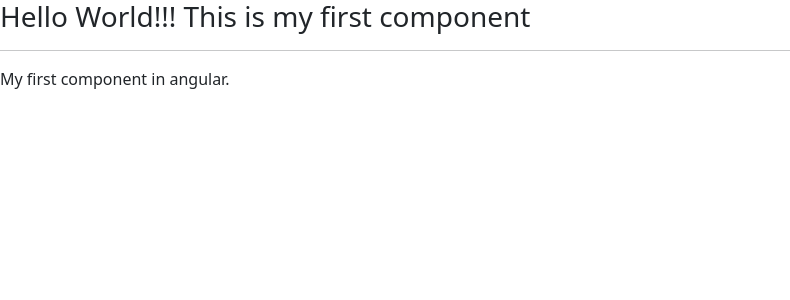
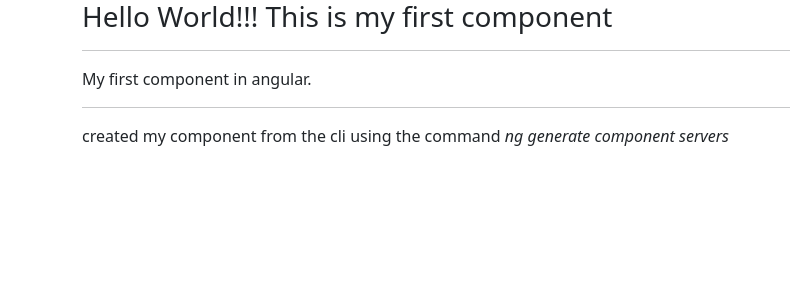
Before and after one commit to jumaantony/learning-angular, an Angular app: page / in a window 1280 px wide. Shown: the top 300 px of the page, without its empty margins (0-790 px from the left). Built offline with nearby package versions, Linux system fonts and the light colour scheme.

Commit message:
created component from the cli

```diff
--- a/src/app/app.component.html
+++ b/src/app/app.component.html
@@ -1,5 +1,14 @@
-<h3> Hello World!!! This is my first component</h3>
+<div class="container">
+    <div class="row">
+        <div class="col-xs-12">
+            <h3> Hello World!!! This is my first component</h3>
+            <hr>
 
-<hr>
+            <app-server></app-server>
+            <hr>
 
-<app-server></app-server>
+            <app-servers></app-servers>
+
+        </div>
+    </div>
+</div>
--- a/src/app/app.module.ts
+++ b/src/app/app.module.ts
@@ -3,11 +3,13 @@ import { BrowserModule } from '@angular/platform-browser';
 
 import { AppComponent } from './app.component';
 import { ServerComponent } from './server/server.component';
+import { ServersComponent } from './servers/servers.component';
 
 @NgModule({
   declarations: [
     AppComponent,
     ServerComponent,
+    ServersComponent,
   ],
   imports: [
     BrowserModule
--- /dev/null
+++ b/src/app/servers/servers.component.html
@@ -0,0 +1,5 @@
+<p>created my component from the cli using the command
+    <em>
+        ng generate component servers
+    </em>
+</p>
```
Also changed, not shown: src/app/servers/servers.component.ts (added, +10 -0 lines), src/app/servers/servers.component.css (added), 1 other file (tests, documents, lock files or other folders).
